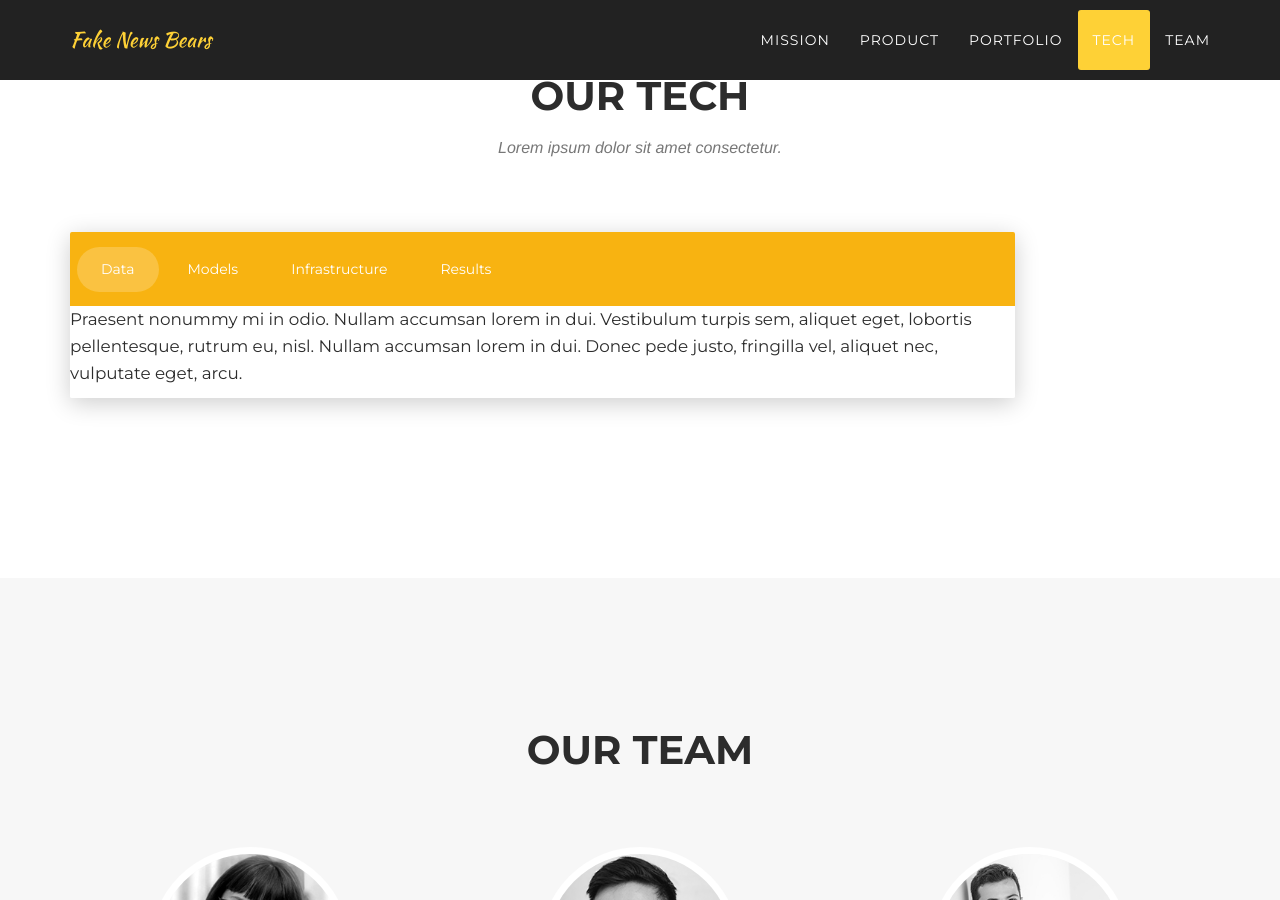
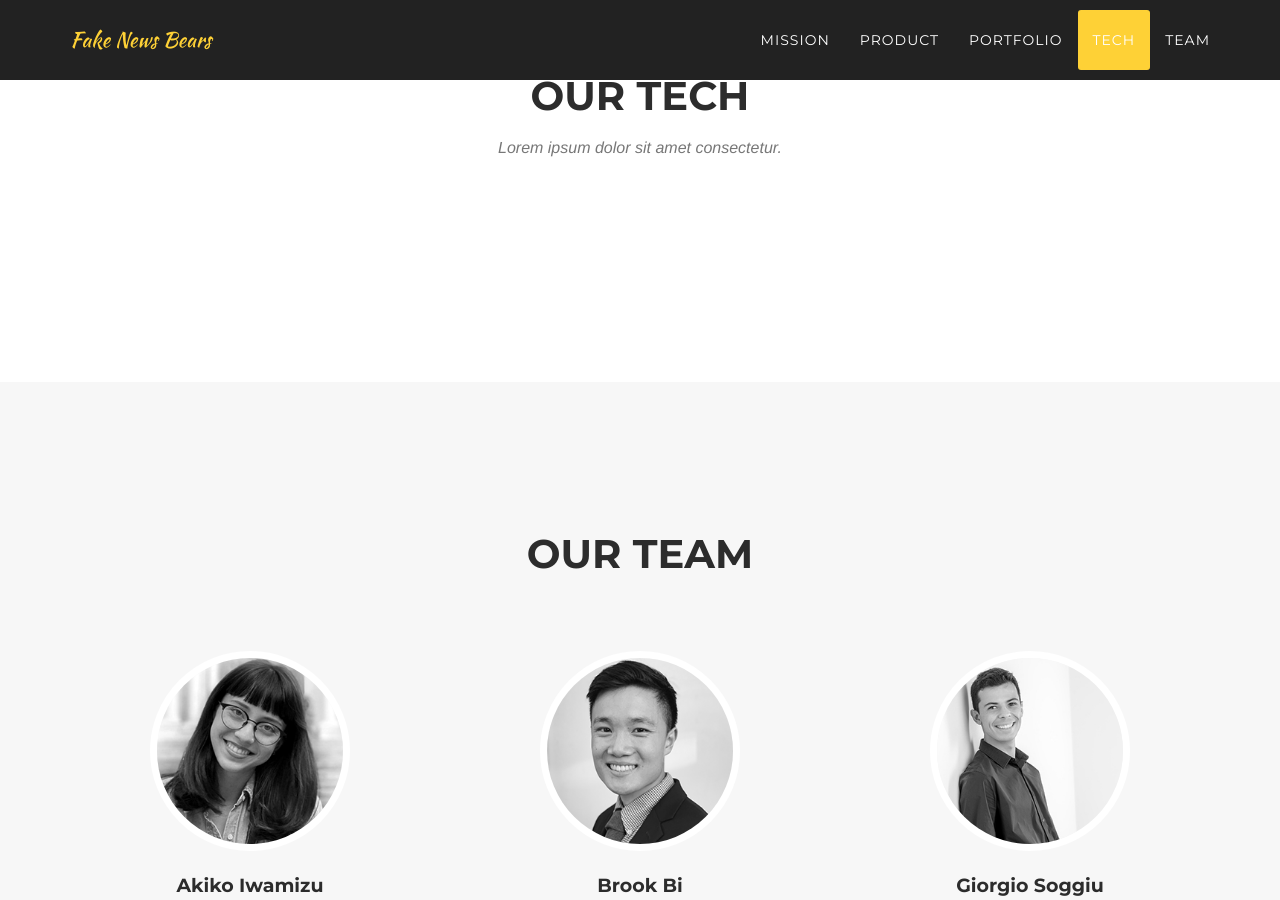
Before and after one commit to akikoiwamizu/fake-news-bears, a Jekyll site: the page built from index.html, in a window 1280 px wide and 900 px high, scrolled down 4360 px. Built offline with Jekyll 4.4.1, drawn with Linux system fonts in a browser that asks for light colours; some web fonts are replaced.

Commit message:
Update infra.html

```diff
--- a/_includes/infra.html
+++ b/_includes/infra.html
@@ -7,49 +7,5 @@
                     <h3 class="section-subheading text-muted">Lorem ipsum dolor sit amet consectetur.</h3>
                 </div>
             </div>
-
-        <!-- Tabs with Background on Card -->
-        <div class="row">
-          <div class="col-md-10 ml-auto col-xl-6 mr-auto">
-            <div class="card">
-              <div class="card-header">
-                <ul class="nav nav-tabs nav-tabs-neutral justify-content-left" role="tablist" data-background-color="yellow">
-                  <li class="nav-item">
-                    <a class="nav-link active" data-toggle="tab" href="#data" role="tab">Data</a>
-                  </li>
-                  <li class="nav-item">
-                    <a class="nav-link" data-toggle="tab" href="#models" role="tab">Models</a>
-                  </li>
-                  <li class="nav-item">
-                    <a class="nav-link" data-toggle="tab" href="#infra" role="tab">Infrastructure</a>
-                  </li>
-                  <li class="nav-item">
-                    <a class="nav-link" data-toggle="tab" href="#results" role="tab">Results</a>
-                  </li>
-                </ul>
-              </div>
-              <div class="card-body">
-                <!-- Tab panes -->
-                <div class="tab-content text-left">
-                  <div class="tab-pane active" id="data" role="tabpanel">
-                    <p>Praesent nonummy mi in odio. Nullam accumsan lorem in dui. Vestibulum turpis sem, aliquet eget, lobortis pellentesque, rutrum eu, nisl. Nullam accumsan lorem in dui. Donec pede justo, fringilla vel, aliquet nec, vulputate eget, arcu.</p>
-                  </div>
-                  <div class="tab-pane" id="models" role="tabpanel">
-                    <p> Praesent nonummy mi in odio. Nullam accumsan lorem in dui. Vestibulum turpis sem, aliquet eget, lobortis pellentesque, rutrum eu, nisl. Nullam accumsan lorem in dui. Donec pede justo, fringilla vel, aliquet nec, vulputate eget, arcu. Praesent nonummy mi in odio. Nullam accumsan lorem in dui. </p>
-                  </div>
-                  <div class="tab-pane" id="infra" role="tabpanel">
-                    <p>Praesent nonummy mi in odio. Nullam accumsan lorem in dui. Vestibulum turpis sem, aliquet eget, lobortis pellentesque, rutrum eu, nisl. Nullam accumsan lorem in dui. Donec pede justo, fringilla vel, aliquet nec, vulputate eget, arcu.</p>
-                    <p>In enim justo, rhoncus ut, imperdiet a, venenatis vitae, justo. Morbi mattis ullamcorper velit. Pellentesque posuere. Etiam ut purus mattis mauris sodales aliquam. Praesent nec nisl a purus blandit viverra.</p>
-                  </div>
-                  <div class="tab-pane" id="results" role="tabpanel">
-                    <p>Praesent nonummy mi in odio. Nullam accumsan lorem in dui. Vestibulum turpis sem, aliquet eget, lobortis pellentesque, rutrum eu, nisl. Nullam accumsan lorem in dui. Donec pede justo, fringilla vel, aliquet nec, vulputate eget, arcu.</p>
-                    <p>In enim justo, rhoncus ut, imperdiet a, venenatis vitae, justo. Morbi mattis ullamcorper velit. Pellentesque posuere. Etiam ut purus mattis mauris sodales aliquam. Praesent nec nisl a purus blandit viverra.</p>
-                    <p>Praesent nonummy mi in odio. Nullam accumsan lorem in dui. Vestibulum turpis sem, aliquet eget, lobortis pellentesque, rutrum eu, nisl. Nullam accumsan lorem in dui. Donec pede justo, fringilla vel, aliquet nec, vulputate eget, arcu.</p>
-                  </div>
-                </div>
-              </div>
-            </div>
-          </div>
-        </div>
         </div>
     </section>
```
Lines whose indentation alone changed are shown as unchanged.
